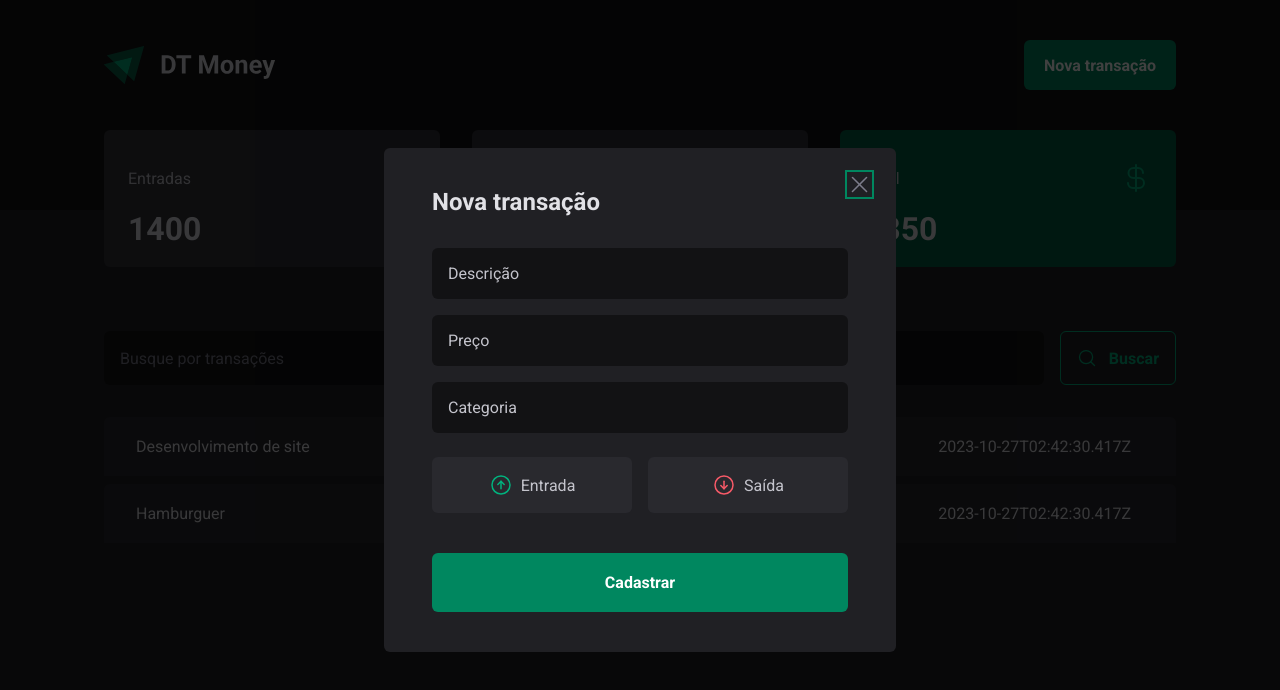
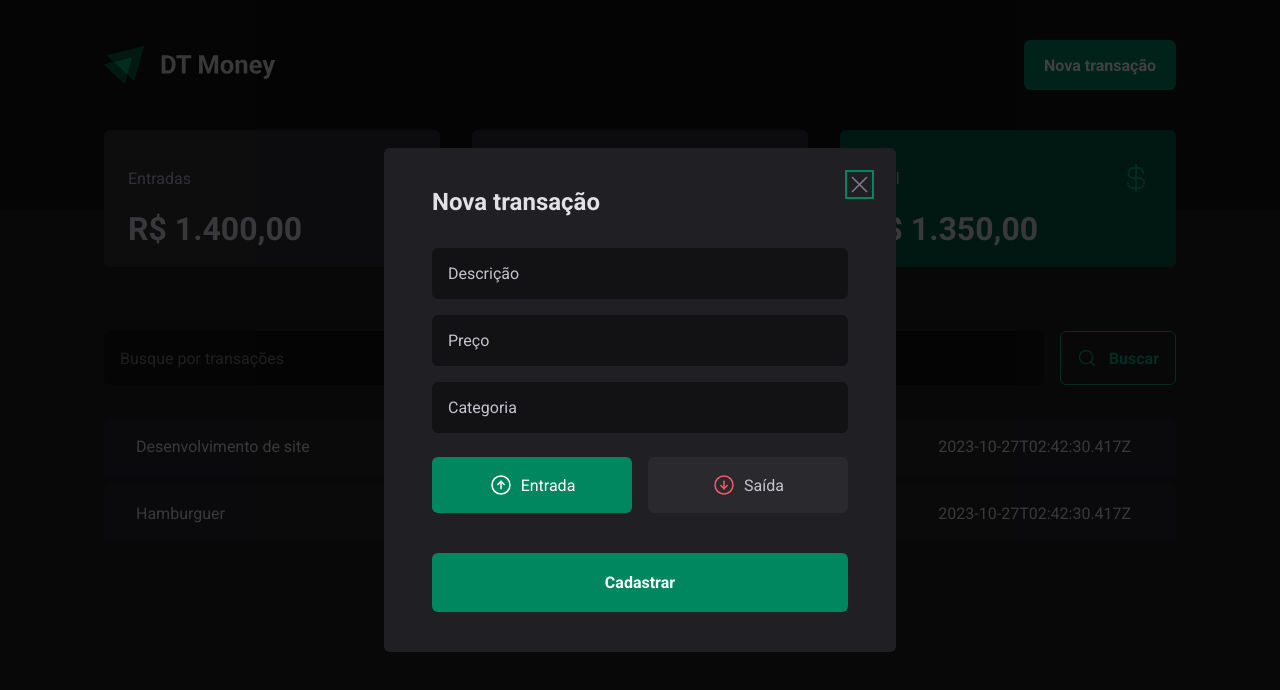
Before and after one commit to IzaelGomes/DT-Money, a React (Vite) app: page / in a window 1280 px wide. Both pictures are taken after a click on the button "Nova transação". Shown: the top 690 px of the page. Built offline with nearby package versions, Linux system fonts and the light colour scheme; data requests are answered from the project's data file.

Commit message:
feat: search transactions

```diff
--- a/package.json
+++ b/package.json
@@ -14,6 +14,7 @@
     "@hookform/resolvers": "^3.3.2",
     "@radix-ui/react-dialog": "^1.0.5",
     "@radix-ui/react-radio-group": "^1.1.3",
+    "axios": "^1.6.0",
     "phosphor-react": "^1.4.1",
     "react": "^18.2.0",
     "react-dom": "^18.2.0",
--- a/src/components/NewTransactionModal/index.tsx
+++ b/src/components/NewTransactionModal/index.tsx
@@ -8,34 +8,35 @@ import {
 } from "./styles";
 import { ArrowCircleDown, ArrowCircleUp, X } from "phosphor-react";
 import * as z from "zod";
-import { useForm } from "react-hook-form";
+import { Controller, useForm } from "react-hook-form";
 import { zodResolver } from "@hookform/resolvers/zod";
 
 const newTransactionFromSchema = z.object({
   description: z.string(),
   price: z.number(),
   category: z.string(),
-//   type: z.enum(["income", "outcome"]),
+  type: z.enum(["income", "outcome"]),
 });
 
 type NewTransactionFormInputs = z.infer<typeof newTransactionFromSchema>;
 
 export function NewTransactionModal() {
   const {
+    control,
     register,
     handleSubmit,
     formState: { isSubmitting },
   } = useForm<NewTransactionFormInputs>({
     resolver: zodResolver(newTransactionFromSchema),
+    defaultValues: {
+      type: "income",
+    },
   });
 
   async function handleCreateNewTransaction(data: NewTransactionFormInputs) {
 
-    await new Promise((resolve) => setTimeout(resolve, 2000));
     console.log(data);
   }
-
-
 
   return (
     <Dialog.Portal>
@@ -54,10 +55,10 @@ export function NewTransactionModal() {
             {...register("description")}
           />
           <input
-            type="Number"
+            type="number"
             placeholder="Preço"
             required
-            {...register("price")}
+            {...register("price", {valueAsNumber:true})}
           />
 
           <input
@@ -67,7 +68,16 @@ export function NewTransactionModal() {
             {...register("category")}
           />
 
-          <TransactionType>
+          <Controller
+            control={control}
+            name="type"
+            render={({ field }) => {
+
+              return (
+                <TransactionType
+                  onValueChange={field.onChange}
+                  value={field.value}
+                >
                   <TransactionTypeButton value="income" variant="income">
                     <ArrowCircleUp size={24} />
                     Entrada
@@ -77,8 +87,13 @@ export function NewTransactionModal() {
                     Saída
                   </TransactionTypeButton>
                 </TransactionType>
+              );
+            }}
+          ></Controller>
 
-          <button type="submit" disabled={isSubmitting}>Cadastrar</button>
+          <button type="submit" disabled={isSubmitting}>
+            Cadastrar
+          </button>
         </form>
       </Content>
     </Dialog.Portal>
--- a/src/contexts/TransactionsContext.tsx
+++ b/src/contexts/TransactionsContext.tsx
@@ -11,6 +11,7 @@ interface Transaction {
 
 interface TransactionContextType {
   transactions: Transaction[];
+  fetchLoadTransactions: (query:string) => Promise<void>;
 }
 
 interface TransactionsProviderProps {
@@ -22,19 +23,26 @@ export const TransactionsContext = createContext({} as TransactionContextType);
 export function TransactionsProvider({ children }: TransactionsProviderProps) {
   const [transactions, setTransactions] = useState<Transaction[]>([]);
 
-  async function loadTransaction() {
-    const response = await fetch("http://localhost:3000/transactions");
+  async function fetchLoadTransactions(query?: string) {
+    const url = new URL("http://localhost:3000/transactions");
+
+    if(query) {
+      url.searchParams.append('q', query)
+   }
+    const response = await fetch(url);
     const data = await response.json();
 
     setTransactions(data);
   }
 
   useEffect(() => {
-    loadTransaction();
+    fetchLoadTransactions();
   }, []);
 
   return (
-    <TransactionsContext.Provider value={{ transactions }}>
+    <TransactionsContext.Provider
+      value={{ transactions, fetchLoadTransactions }}
+    >
       {children}
     </TransactionsContext.Provider>
   );
--- /dev/null
+++ b/src/lib/axios.ts
@@ -0,0 +1,6 @@
+import axios from "axios"
+
+
+export const api = axios.create({
+    baseURL: "http://localhost:3000"
+})
--- a/src/pages/transactions/components/SearchForm/index.tsx
+++ b/src/pages/transactions/components/SearchForm/index.tsx
@@ -1,38 +1,39 @@
 import { MagnifyingGlass } from "phosphor-react";
 import { SerchFormContainer } from "./styles";
 import { useForm } from "react-hook-form";
-import * as z from "zod"
+import * as z from "zod";
 import { zodResolver } from "@hookform/resolvers/zod";
-
+import { useContext } from "react";
+import { TransactionsContext } from "../../../../contexts/TransactionsContext";
 
 const searchFormSchema = z.object({
-    query: z.string()
-})
+  query: z.string(),
+});
 
-type SearchFormInputs = z.infer<typeof searchFormSchema>
+type SearchFormInputs = z.infer<typeof searchFormSchema>;
 
 export function SearchForm() {
+  const { fetchLoadTransactions } = useContext(TransactionsContext);
+
   const {
     register,
     handleSubmit,
-    formState: {
-      isSubmitting
-    }
-
+    formState: { isSubmitting },
   } = useForm<SearchFormInputs>({
-    resolver: zodResolver(searchFormSchema)
+    resolver: zodResolver(searchFormSchema),
   });
 
- async function handleSearchTransaction(data: SearchFormInputs) {
-  await  new Promise(resolve => setTimeout(resolve, 2000))
-
-    console.log(data)
-
+    async function handleSearchTransaction({query}: SearchFormInputs) {
+    await fetchLoadTransactions(query);
   }
 
   return (
     <SerchFormContainer onSubmit={handleSubmit(handleSearchTransaction)}>
-      <input type="text" placeholder="Busque por transações" {...register("query")}/>
+      <input
+        type="text"
+        placeholder="Busque por transações"
+        {...register("query")}
+      />
       <button type="submit" disabled={isSubmitting}>
         {" "}
         <MagnifyingGlass size={20} /> Buscar
--- a/src/pages/transactions/components/Summary/index.tsx
+++ b/src/pages/transactions/components/Summary/index.tsx
@@ -2,6 +2,7 @@ import { ArrowCircleDown, ArrowCircleUp, CurrencyDollar } from "phosphor-react";
 import { SummaryCard, SummaryContainer } from "./styles";
 
 import { useSummary } from "../../../../hooks/useSummary";
+import { formatNumberToCurrency } from "../../../../utils/formatCurrency";
 
 export function Summary() {
     const {income, outcome, total} = useSummary()
@@ -15,7 +16,7 @@ export function Summary() {
           <ArrowCircleUp size={32} color="#00b37e" />
         </header>
 
-        <strong>{income}</strong>
+        <strong>{formatNumberToCurrency(income)}</strong>
       </SummaryCard>
 
       <SummaryCard>
@@ -24,7 +25,7 @@ export function Summary() {
           <ArrowCircleDown size={32} color="#f75a68" />
         </header>
 
-        <strong>{outcome}</strong>
+        <strong>{formatNumberToCurrency(outcome)}</strong>
       </SummaryCard>
 
       <SummaryCard variant="green">
@@ -33,7 +34,7 @@ export function Summary() {
           <CurrencyDollar size={32} color="#00b37e" />
         </header>
 
-        <strong>{total}</strong>
+        <strong>{formatNumberToCurrency(total)}</strong>
       </SummaryCard>
     </SummaryContainer>
   );
--- /dev/null
+++ b/src/utils/formatCurrency.ts
@@ -0,0 +1,8 @@
+export function formatNumberToCurrency(price: number) {
+  const priceFormated = new Intl.NumberFormat("pt-br", {
+    style: "currency",
+    currency: "BRL",
+  }).format(price);
+
+  return priceFormated;
+}
```
Also changed, not shown: 1 other file (tests, documents, lock files or other folders). Lines whose indentation alone changed are shown as unchanged.
